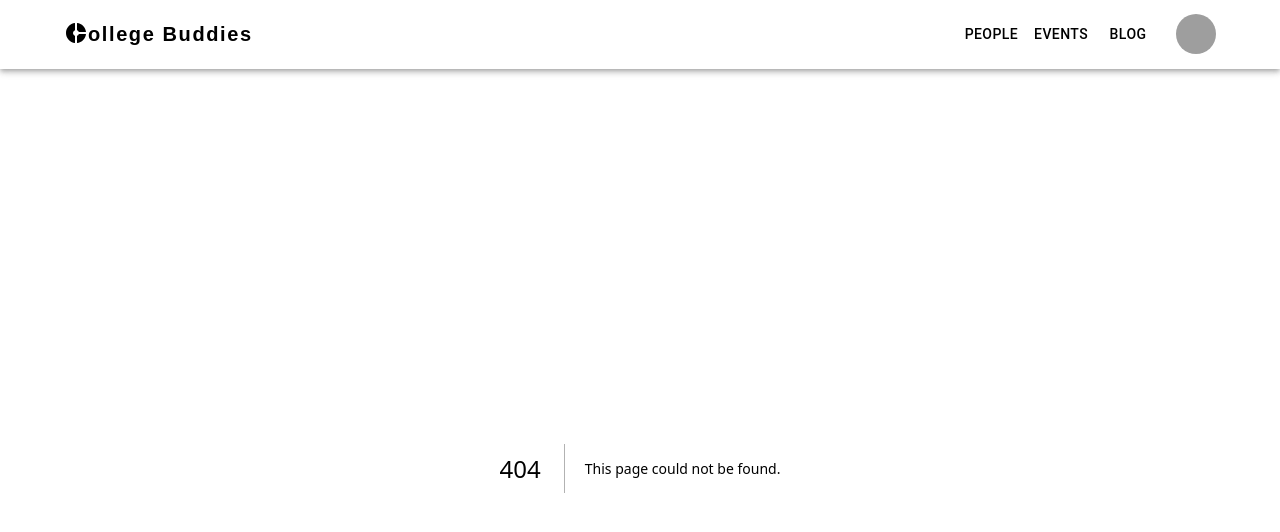
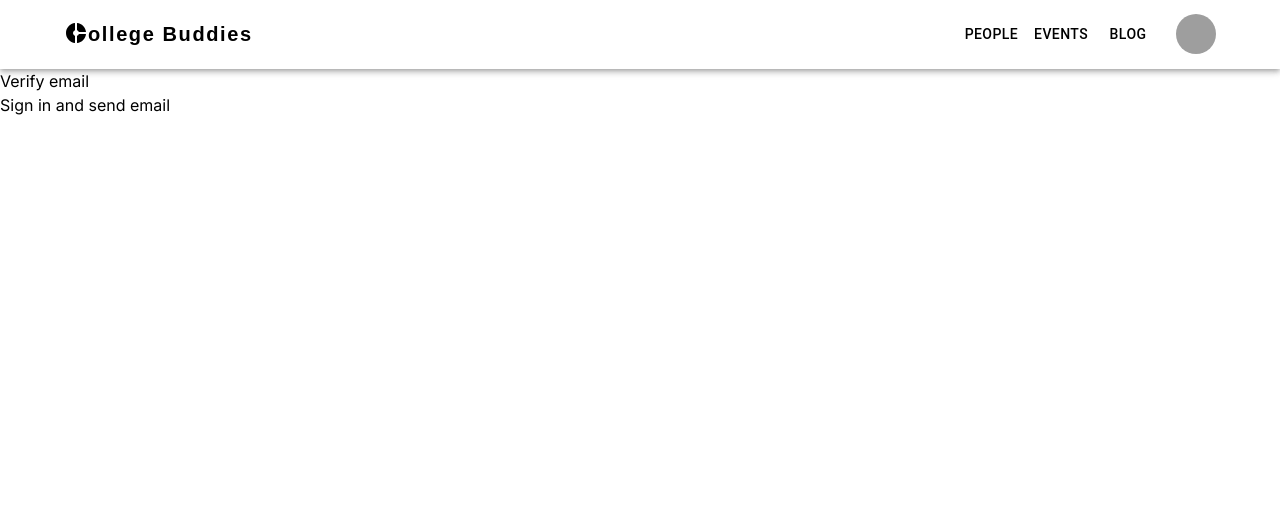
Before and after one commit to grafgooseman/college-buddies, a Next.js app: page /signup in a window 1280 px wide. Before the commit this address had no page. Shown: the top 532 px of the page. Built offline with nearby package versions, Linux system fonts and the light colour scheme; grey boxes are pictures that could not be loaded.

Commit message:
Email - Hello World
Tailwind late appearance fixed
Hello world email sent

```diff
--- /dev/null
+++ b/app/AuthProvider.tsx
@@ -0,0 +1,11 @@
+"use client";
+
+import { SessionProvider } from "next-auth/react";
+
+type Props = {
+  children: React.ReactNode;
+};
+
+export default function AuthProvider({ children }: Props) {
+  return <SessionProvider>{children}</SessionProvider>;
+}
--- /dev/null
+++ b/app/api/auth/[...nextauth]/route.ts
@@ -0,0 +1,50 @@
+import NextAuth from "next-auth";
+import { NextAuthOptions, User } from "next-auth";
+import EmailProvider from "next-auth/providers/email";
+import { SupabaseAdapter } from "@auth/supabase-adapter";
+import { Adapter } from "next-auth/adapters";
+import nodemailer from "nodemailer";
+
+export const authOptions: NextAuthOptions = {
+  providers: [
+    EmailProvider({
+      server: {
+        host: process.env.EMAIL_SERVER_HOST,
+        port: Number(process.env.EMAIL_SERVER_PORT),
+        auth: {
+          user: process.env.EMAIL_SERVER_USER,
+          pass: process.env.EMAIL_SERVER_PASSWORD,
+        },
+      },
+      from: process.env.EMAIL_FROM,
+      sendVerificationRequest: async ({
+        identifier: email,
+        url,
+        provider: { server, from },
+      }) => {
+        // Create a transporter
+        const transporter = nodemailer.createTransport(server);
+
+        // Create the email options
+        const mailOptions = {
+          from,
+          to: email,
+          subject: "Hello World",
+          text: "Hello World",
+          html: "<p>Hello World</p>",
+        };
+
+        // Send the email
+        return transporter.sendMail(mailOptions);
+      },
+      secret: process.env.NEXTAUTH_SECRET,
+    }),
+  ],
+  adapter: SupabaseAdapter({
+    url: process.env.NEXT_PUBLIC_SUPABASE_URL as string,
+    secret: process.env.SUPABASE_SERVICE_ROLE_KEY as string,
+  }) as Adapter<User>,
+};
+
+const handler = NextAuth(authOptions);
+export { handler as GET, handler as POST };
--- a/app/layout.tsx
+++ b/app/layout.tsx
@@ -2,13 +2,13 @@ import "./globals.css";
 import type { Metadata } from "next";
 import { Inter } from "next/font/google";
 import ResponsiveAppBar from "./ResponsiveAppBar";
-import { StyledEngineProvider } from "@mui/material";
-
+// import { StyledEngineProvider } from "@mui/material";
+import AuthProvider from "./AuthProvider";
 const inter = Inter({ subsets: ["latin"] });
 
 export const metadata: Metadata = {
   title: "College Buddies",
-  description: "Find friends nearby",
+  description: "Connect with people studying in the same college/university",
 };
 
 export default function RootLayout({
@@ -19,10 +19,12 @@ export default function RootLayout({
   return (
     <html lang="en">
       <body className={inter.className}>
-        <StyledEngineProvider injectFirst>
-          <ResponsiveAppBar />
-          {children}
-        </StyledEngineProvider>
+        <AuthProvider>
+            {/* <StyledEngineProvider injectFirst> */}
+            <ResponsiveAppBar />
+            {children}
+            {/* </StyledEngineProvider> */}
+        </AuthProvider>
       </body>
     </html>
   );
--- /dev/null
+++ b/app/signup/page.tsx
@@ -0,0 +1,47 @@
+// "use server"
+
+import { SignInButton } from "@/components/buttons";
+
+export default async function Signup() {
+  let email = "artemgusev2100@gmail.com";
+  let name = "Artem Gusev";
+
+  const sendVerificationEmail = async (email: string, name: string) => {
+    const response = await fetch("https://api.brevo.com/v3/smtp/email", {
+      method: "POST",
+      headers: {
+        accept: "application/json",
+        "api-key": process.env.BREVO_API_KEY || "",
+        "content-type": "application/json",
+      },
+      body: JSON.stringify({
+        sender: {
+          name: "system",
+          email: "info@collegebuddies.space",
+        },
+        to: [
+          {
+            email: "artemgusev2100@gmail.com",
+            name: "Artem Gusev",
+          },
+        ],
+        subject: "Hello world",
+        htmlContent:
+          "<html><head></head><body><p>Hello,</p>This is my first transactional email sent from Brevo.</p></body></html>",
+      }),
+    });
+
+    if (response.ok) {
+      console.log("Email sent successfully.");
+    } else {
+      console.error(`Error: ${response.status}`);
+    }
+  };
+
+  return (
+    <div>
+      <h1>Verify email</h1>
+      <SignInButton handler={sendVerificationEmail}/>
+    </div>
+  );
+}
--- /dev/null
+++ b/components/buttons.tsx
@@ -0,0 +1,9 @@
+"use client";
+
+export function SignInButton( {handler}:any ) {
+    return (
+        <button onClick={handler}>
+            Sign in and send email
+        </button>
+    );
+}
--- a/tailwind.config.js
+++ b/tailwind.config.js
@@ -5,6 +5,7 @@ module.exports = {
     "./components/**/*.{js,ts,jsx,tsx,mdx}",
     "./app/**/*.{js,ts,jsx,tsx,mdx}",
   ],
+  important: "body",
   theme: {
     extend: {
       colors: {
@@ -40,7 +41,7 @@ module.exports = {
       const newUtilities = {
         ".cut-corners": {
           // clipPath: "polygon(25% 0, 100% 0, 75% 100%, 0% 100%)",
-          clipPath: "polygon(0 0, 83% 0, 100% 100%, 9% 100%, 0 62%)",
+          clipPath: "polygon(0 0, 83% 0, 100% 100%, 12% 100%, 0 62%)",
         },
         ".cut-corners-mobile": {
           // clipPath: "polygon(25% 0, 100% 0, 75% 100%, 0% 100%)",
```
Also changed, not shown: package.json (+8 -0 lines), components/TryNow.tsx (added), 2 other files (tests, documents, lock files or other folders).
